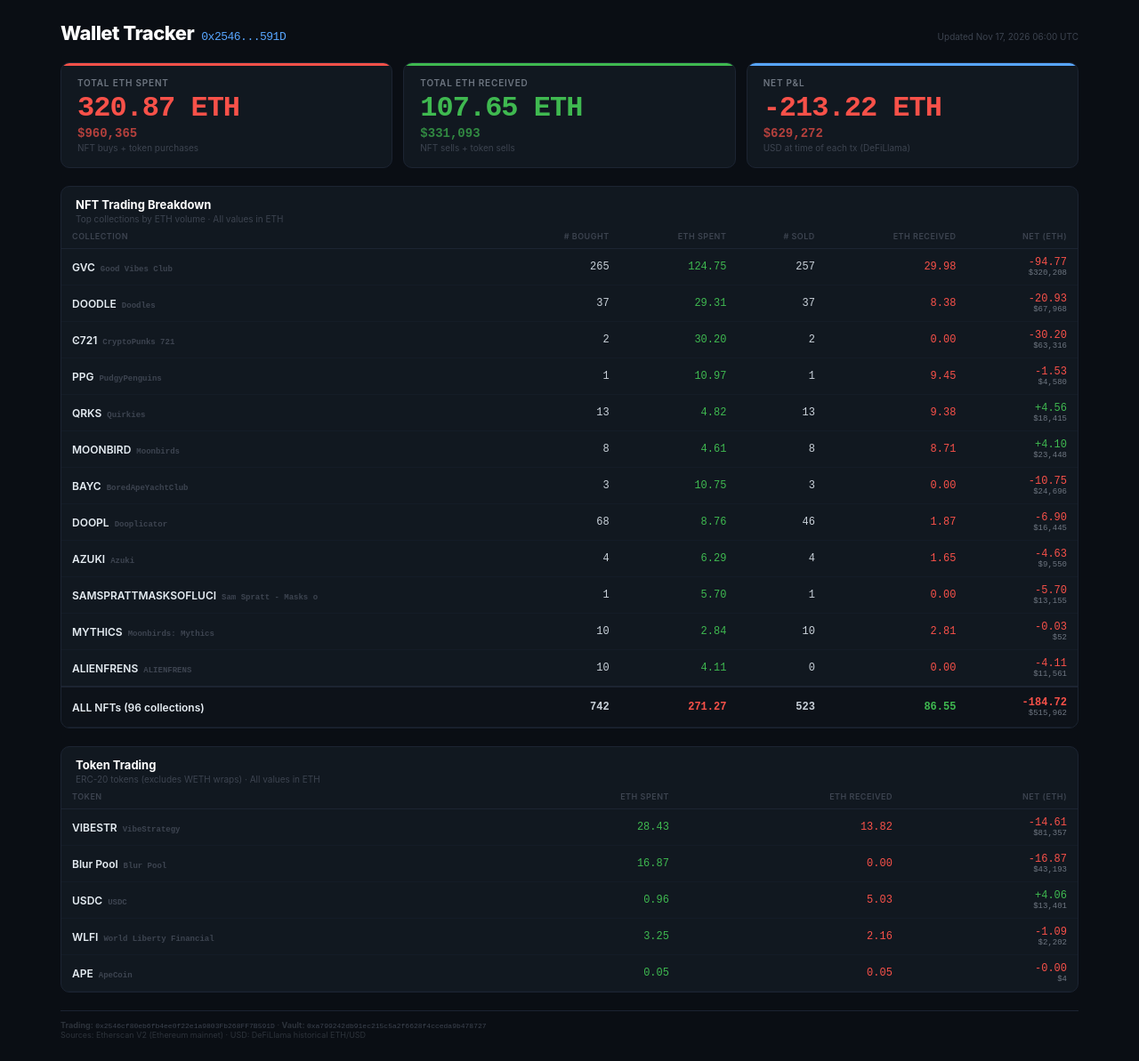
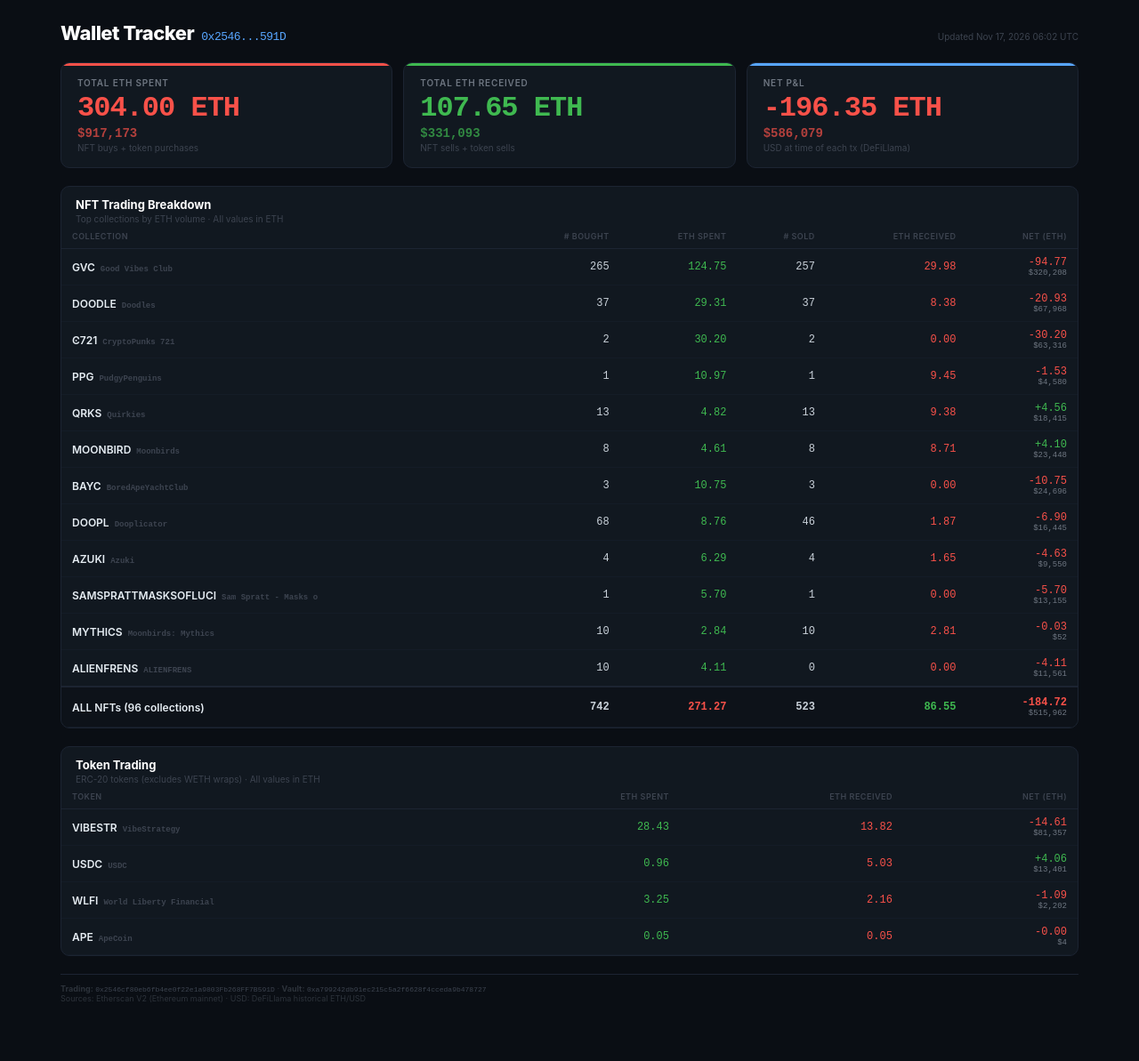
Before and after one commit to bigbellydaddy/wallet-tracker-2, a website: page public/index.html in a window 1280 px wide. Shown: the whole page at 89% size. After the commit the page ends 1152 px from the top, so only its background shows below. Drawn offline with Linux system fonts and the light colour scheme.

Commit message:
Exclude Blur Pool from token trades (same as WETH)
Blur Pool is just depositing/withdrawing ETH on Blur marketplace,
not actual trading. Removes 16.87 ETH of double-counting.

Co-Authored-By: Claude Opus 4.6 <noreply@anthropic.com>

```diff
--- a/public/index.html
+++ b/public/index.html
@@ -96,14 +96,14 @@ td { padding: 8px 12px; border-bottom: 1px solid #141c27; }
 
 <div class="hdr">
     <h1>Wallet Tracker<code>0x2546...591D</code></h1>
-    <span class="ts">Updated Nov 17, 2026 06:00 UTC</span>
+    <span class="ts">Updated Nov 17, 2026 06:02 UTC</span>
 </div>
 
 <div class="hero">
     <div class="hero-card hc-out">
         <div class="hc-label">Total ETH Spent</div>
-        <div class="hc-value sell">320.87 ETH</div>
-        <div class="hc-usd sell">$960,365</div>
+        <div class="hc-value sell">304.00 ETH</div>
+        <div class="hc-usd sell">$917,173</div>
         <div class="hc-sub">NFT buys + token purchases</div>
     </div>
     <div class="hero-card hc-in">
@@ -114,8 +114,8 @@ td { padding: 8px 12px; border-bottom: 1px solid #141c27; }
     </div>
     <div class="hero-card hc-net">
         <div class="hc-label">Net P&L</div>
-        <div class="hc-value sell">-213.22 ETH</div>
-        <div class="hc-usd sell">$629,272</div>
+        <div class="hc-value sell">-196.35 ETH</div>
+        <div class="hc-usd sell">$586,079</div>
         <div class="hc-sub">USD at time of each tx (DeFiLlama)</div>
     </div>
 </div>
@@ -253,11 +253,6 @@ td { padding: 8px 12px; border-bottom: 1px solid #141c27; }
             <td class="num sell">13.82</td>
             <td class="num loss">-14.61<span class="usd-sub">$81,357</span></td>
         </tr><tr>
-            <td class="wallet-name">Blur Pool<span class="addr">Blur Pool</span></td>
-            <td class="num buy">16.87</td>
-            <td class="num sell">0.00</td>
-            <td class="num loss">-16.87<span class="usd-sub">$43,193</span></td>
-        </tr><tr>
             <td class="wallet-name">USDC<span class="addr">USDC</span></td>
             <td class="num buy">0.96</td>
             <td class="num sell">5.03</td>
```
Also changed, not shown: 1 other file.
